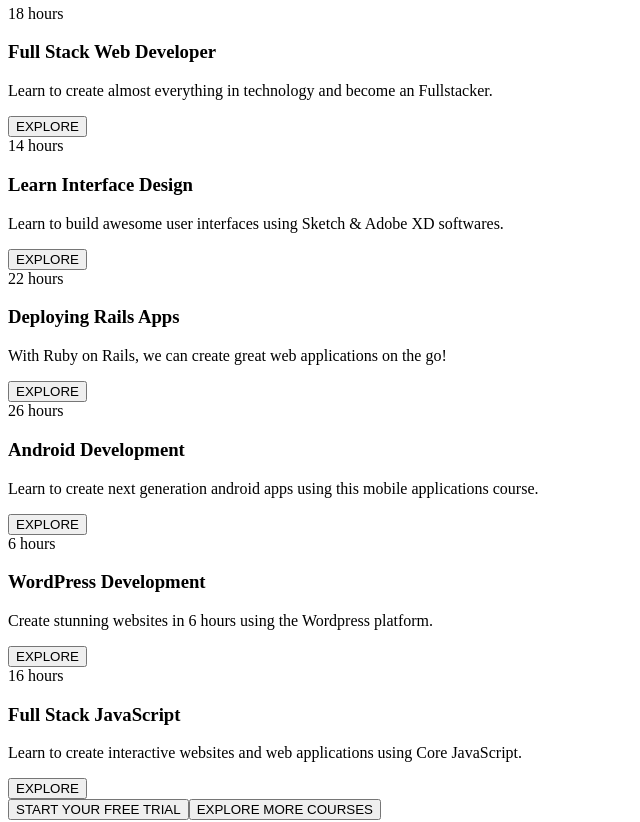
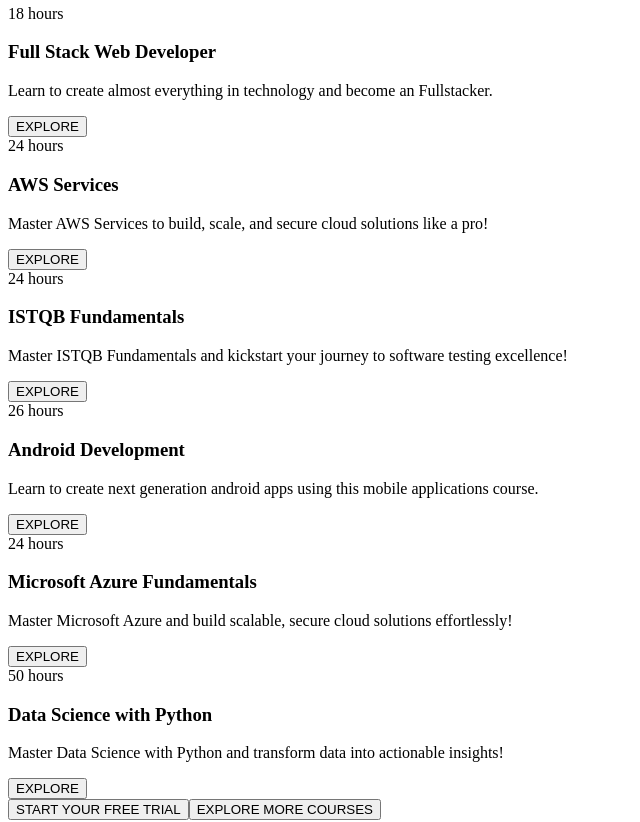
Before and after one commit to sampreeth4/-ConsultancyBetav2, a Next.js app in the folder frontend/: page /Training in a window 1280 px wide. Shown: the part 800-1622 px from the top of the page, without its empty margins (0-640 px from the left). Built offline with nearby package versions, Linux system fonts and the light colour scheme.

Commit message:
Training page

```diff
--- a/frontend/src/pages/Training.jsx
+++ b/frontend/src/pages/Training.jsx
@@ -75,16 +75,16 @@
       "Learn to create almost everything in technology and become an Fullstacker.",
   },
   {
-    duration: "14 hours",
-    title: "Learn Interface Design",
+    duration: "24 hours",
+    title: "AWS Services",
     description:
-      "Learn to build awesome user interfaces using Sketch & Adobe XD softwares.",
+      "Master AWS Services to build, scale, and secure cloud solutions like a pro!",
   },
   {
-    duration: "22 hours",
-    title: "Deploying Rails Apps",
+    duration: "24 hours",
+    title: "ISTQB Fundamentals",
     description:
-      "With Ruby on Rails, we can create great web applications on the go!",
+      "Master ISTQB Fundamentals and kickstart your journey to software testing excellence!",
   },
   {
     duration: "26 hours",
@@ -93,16 +93,16 @@
       "Learn to create next generation android apps using this mobile applications course.",
   },
   {
-    duration: "6 hours",
-    title: "WordPress Development",
+    duration: "24 hours",
+    title: "Microsoft Azure Fundamentals",
     description:
-      "Create stunning websites in 6 hours using the Wordpress platform.",
+      "Master Microsoft Azure and build scalable, secure cloud solutions effortlessly!",
   },
   {
-    duration: "16 hours",
-    title: "Full Stack JavaScript",
+    duration: "50 hours",
+    title: "Data Science with Python",
     description:
-      "Learn to create interactive websites and web applications using Core JavaScript.",
+      "Master Data Science with Python and transform data into actionable insights!",
   },
 ];
 
```
